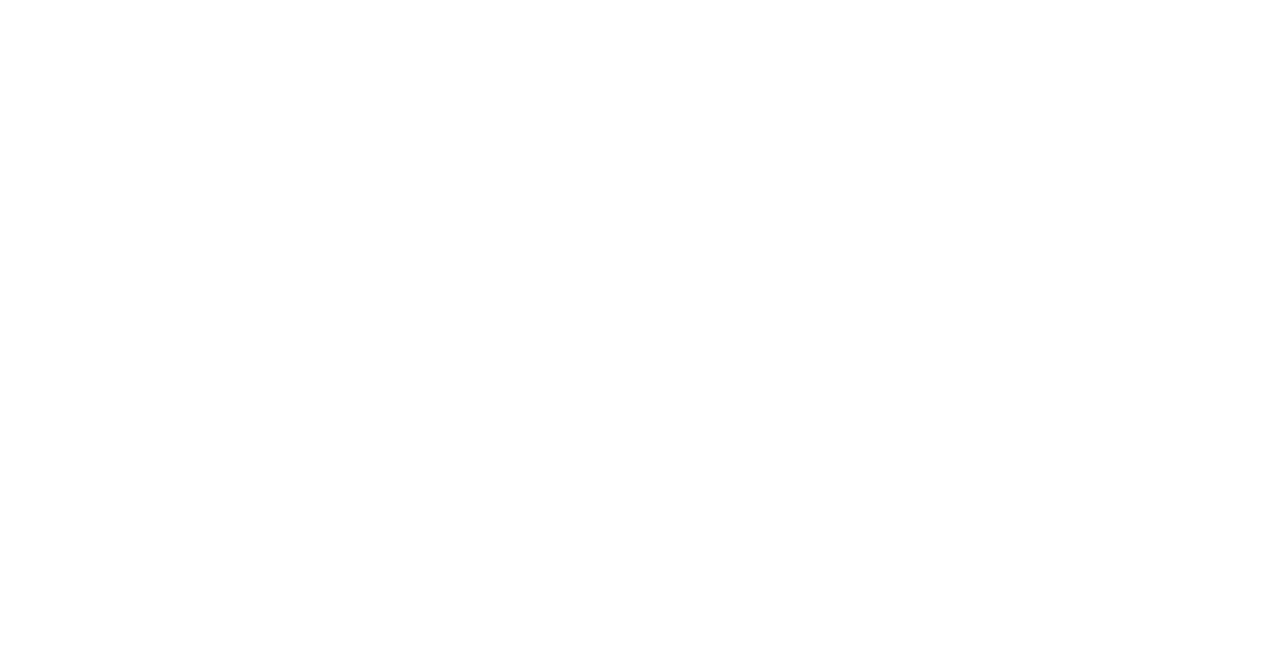
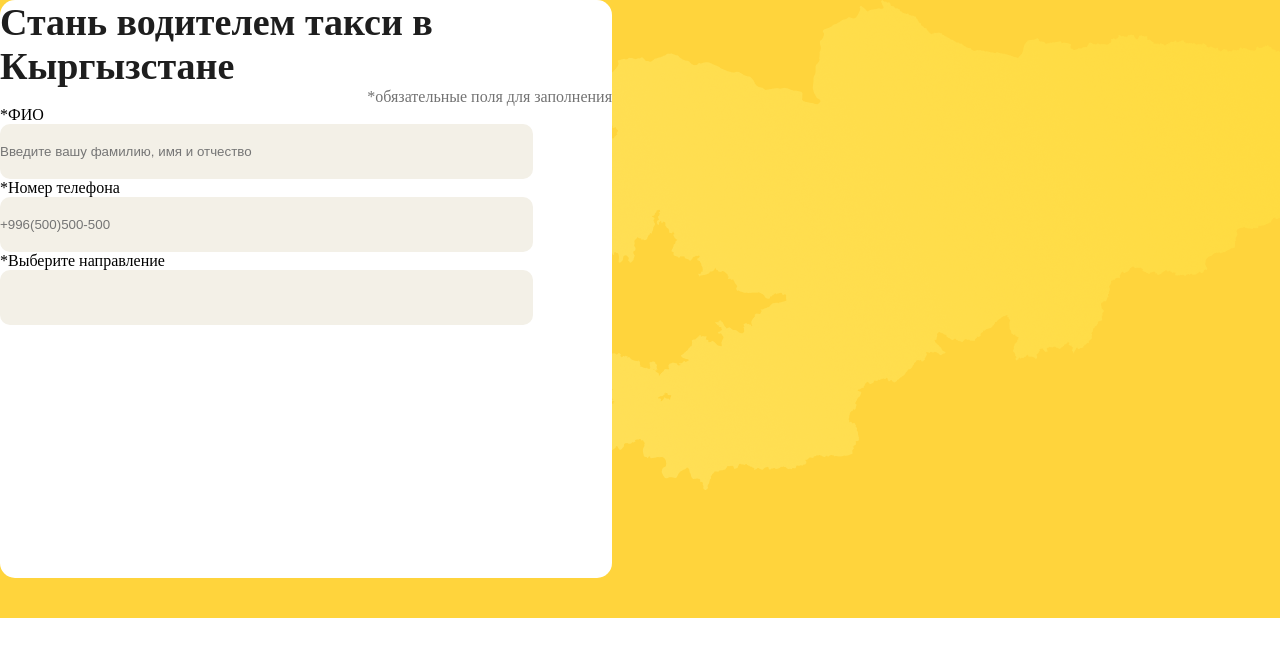
Before and after one commit to alibeksarinzhiev/test14.12, a plain HTML site: page index.html in a window 1280 px wide. Drawn offline with Linux system fonts and the light colour scheme.

Commit message:
first section after Header

```diff
--- a/index.html
+++ b/index.html
@@ -9,7 +9,38 @@
 <body>
     <header></header>
     <main>
-
+        <section>
+            <div class="box">
+                    <img src="./image/KyrgyzstanMap.png" alt="">
+                    <div class="text_box">
+                            <h1>Стань водителем такси
+                                в Кыргызстане</h1>
+                                <p>*обязательные поля для заполнения</p>
+                                <div class="FIO">
+                                    <span>*ФИО</span>
+                                <form>
+                                    <label>
+                                            <input type="text" placeholder="Введите вашу фамилию, имя и отчество">
+                                    </label>
+                                </form>
+                            </div>
+                            <div class="number_categ">
+                                <span>*Номер телефона</span>
+                                <form>
+                                    <label>
+                                        <input type="number" placeholder="+996(500)500-500">
+                                    </label>
+                                </form>
+                                <span>*Выберите направление</span>
+                                <form>
+                                    <label>
+                                        <input type="text">
+                                    </label>
+                                </form>
+                            </div>
+                    </div>
+            </div>
+        </section>
     </main>
     <footer></footer>
 
--- a/style.css
+++ b/style.css
@@ -7,3 +7,41 @@
     max-width: 1312px;
     margin: 0 auto;
 }
+.box {
+    width: 1280px;
+    height: 618px;
+    background-color: #FFD43C;
+    position: relative;
+}
+.box img {
+    position: absolute;
+    right: 0;
+    z-index: 0;
+}
+.text_box {
+    position: absolute;
+    z-index: 1;
+    width: 612px;
+    height: 578px;
+    background-color: #ffffff;
+    border-radius: 15px;
+}
+.text_box h1 {
+    font-size: 38px;
+    color:#1E1E1E;
+}
+.text_box p {
+    text-align: right;
+    color: #737373;
+    font-size: 16px;
+}
+form label input {
+    width: 533px;
+    height: 55px;
+    border-radius: 10px;
+    background-color: #F3F0E7;
+    border: none;
+}
+.number_categ input{
+
+}
```
Also changed, not shown: image/KyrgyzstanMap.png (added).
